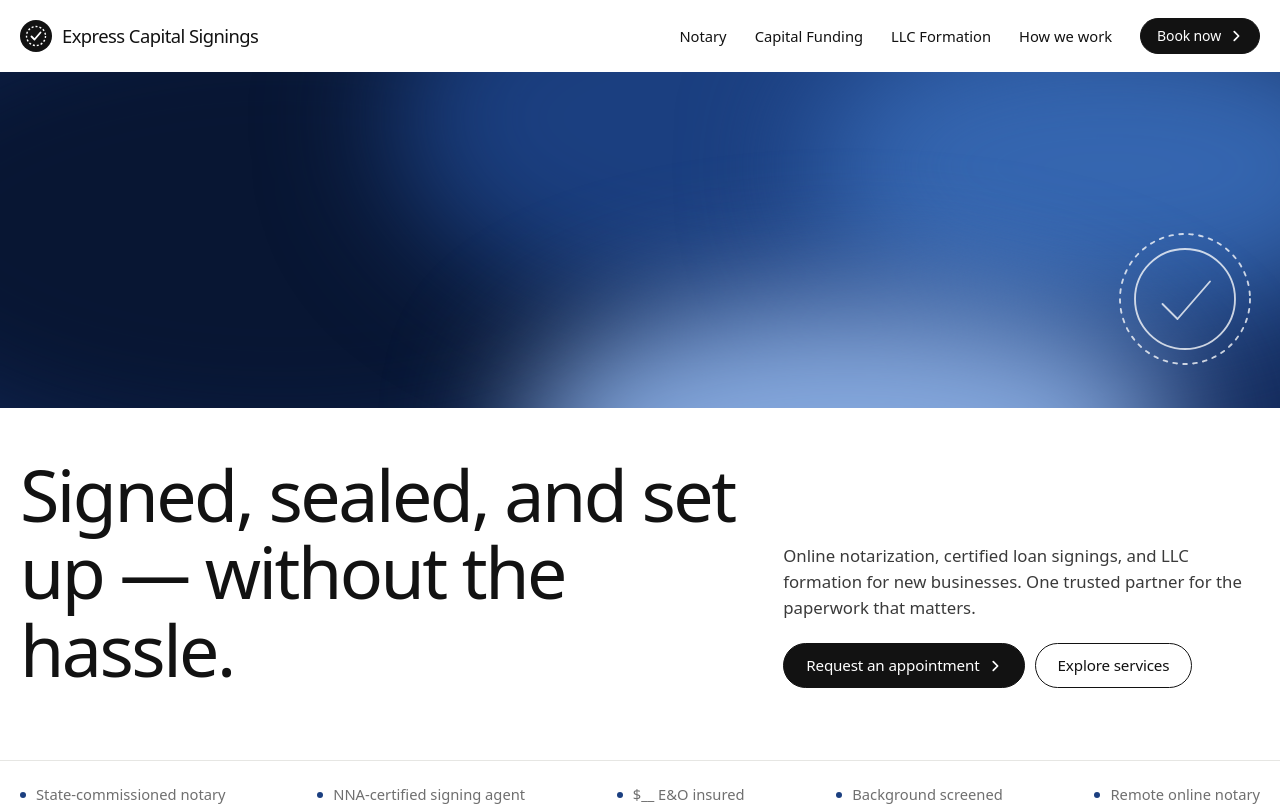
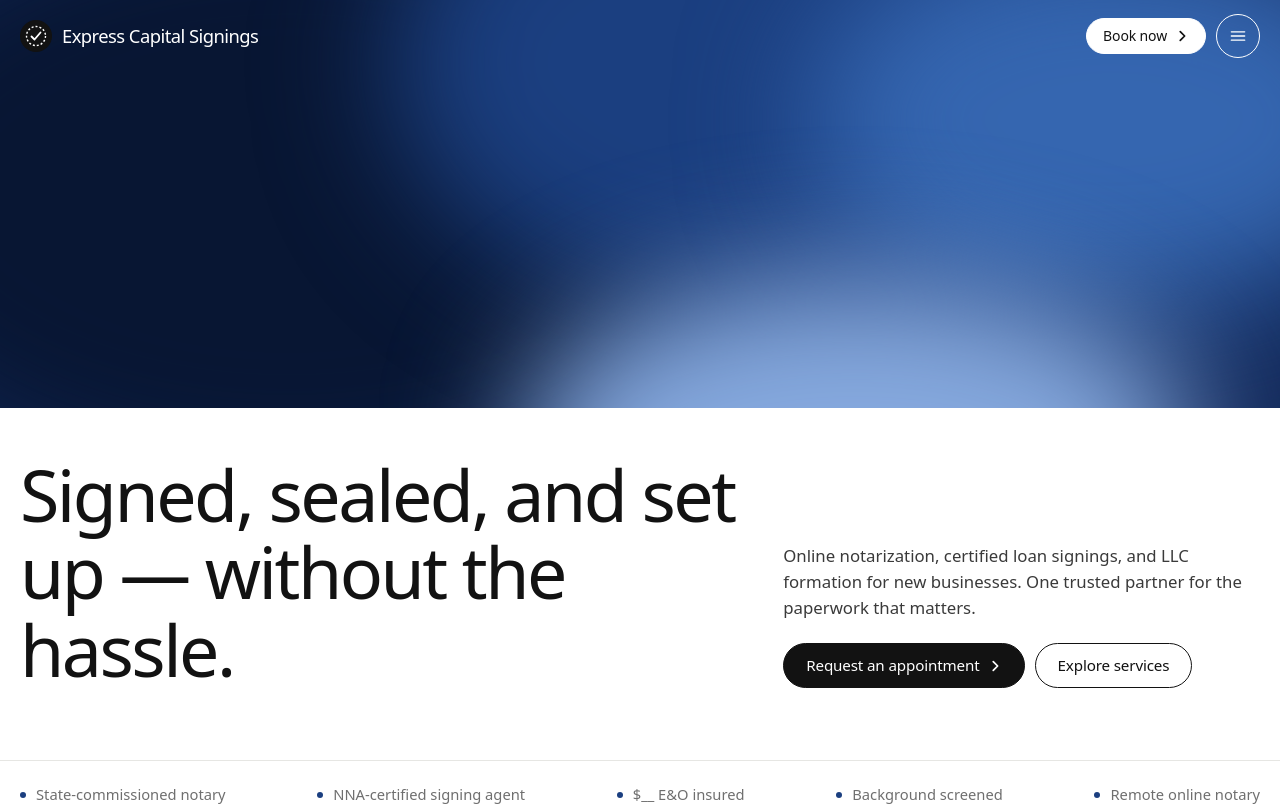
Before and after one commit to Iconicbro/Notary-Site, a plain HTML site: page index.html in a window 1280 px wide. Shown: the top 809 px of the page. Drawn offline with Linux system fonts and the light colour scheme.

Commit message:
Header over the hero gradient with a hamburger menu; remove hero check mark
Also keep the request form's service in sync with the Capital Funding tab.

Co-Authored-By: Claude Opus 5.5 <noreply@anthropic.com>

```diff
--- a/css/styles.css
+++ b/css/styles.css
@@ -69,14 +69,36 @@ img, svg { display: block; }
 .chev { width: 14px; height: 14px; fill: none; stroke: currentColor; stroke-width: 2; stroke-linecap: round; stroke-linejoin: round; }
 
 /* ---------- Header ---------- */
-.site-header { position: sticky; top: 0; z-index: 50; background: rgba(255,255,255,.88); backdrop-filter: saturate(1.4) blur(12px); }
+/* Header floats over the hero gradient (white text), then turns solid once you scroll past it */
+html { scroll-padding-top: 80px; }
+.site-header { position: fixed; top: 0; left: 0; right: 0; z-index: 50; color: #fff; transition: background .25s, color .25s, box-shadow .25s; }
+.site-header.is-scrolled { background: rgba(255,255,255,.92); backdrop-filter: saturate(1.4) blur(12px); -webkit-backdrop-filter: saturate(1.4) blur(12px); color: var(--ink); box-shadow: 0 1px 0 var(--line, rgba(0,0,0,.08)); }
+.site-header :focus-visible { outline-color: currentColor; }
 .header-inner { display: flex; align-items: center; justify-content: space-between; height: 72px; gap: 16px; }
-.brand { display: flex; align-items: center; gap: 10px; text-decoration: none; min-width: 0; }
+.brand { display: flex; align-items: center; gap: 10px; text-decoration: none; min-width: 0; color: inherit; }
+.brand-logo { flex-shrink: 0; }
 .brand-name { font-weight: 500; font-size: 1.15rem; letter-spacing: -0.03em; white-space: nowrap; overflow: hidden; text-overflow: ellipsis; }
-.header-nav { display: flex; align-items: center; gap: 28px; }
-.header-nav a:not(.btn) { text-decoration: none; font-size: .92rem; font-weight: 500; color: var(--ink); position: relative; }
-.header-nav a:not(.btn)::after { content: ""; position: absolute; left: 0; right: 100%; bottom: -4px; height: 1px; background: currentColor; transition: right .25s; }
-.header-nav a:not(.btn):hover::after { right: 0; }
+.header-actions { position: relative; display: flex; align-items: center; gap: 10px; flex-shrink: 0; }
+.header-book { background: #fff; color: var(--ink); border-color: #fff; }
+.header-book:hover { gap: 12px; }
+.is-scrolled .header-book { background: var(--ink); color: #fff; border-color: var(--ink); }
+.menu-toggle {
+  width: 44px; height: 44px; display: grid; place-items: center; padding: 0; cursor: pointer;
+  border-radius: 999px; border: 1px solid currentColor; background: transparent; color: inherit;
+}
+.menu-toggle svg { width: 20px; height: 20px; fill: none; stroke: currentColor; stroke-width: 1.6; stroke-linecap: round; }
+.menu-toggle path { transition: transform .2s ease, opacity .2s ease; transform-origin: 12px 12px; }
+.menu-toggle[aria-expanded="true"] .bar1 { transform: translateY(5px) rotate(45deg); }
+.menu-toggle[aria-expanded="true"] .bar2 { opacity: 0; }
+.menu-toggle[aria-expanded="true"] .bar3 { transform: translateY(-5px) rotate(-45deg); }
+.site-menu {
+  position: absolute; top: calc(100% + 12px); right: 0; min-width: 240px;
+  display: flex; flex-direction: column; padding: 8px;
+  background: #fff; color: var(--ink); border-radius: 16px; box-shadow: 0 18px 50px rgba(8,22,51,.22);
+}
+.site-menu[hidden] { display: none; }
+.site-menu a { padding: 12px 14px; border-radius: 10px; text-decoration: none; font-weight: 500; }
+.site-menu a:hover, .site-menu a:focus-visible { background: rgba(18,41,90,.07); outline: none; }
 
 /* ---------- Gradient blobs (shared by hero + CTA card) ---------- */
 .hero-visual, .request-card { position: relative; overflow: hidden; isolation: isolate; }
@@ -94,10 +116,7 @@ img, svg { display: block; }
 .hero { padding: 0 0 72px; overflow-x: clip; }
 /* Full-bleed: the hero band breaks out of the container to span the viewport */
 .hero-bleed { width: 100vw; margin-inline: calc(50% - 50vw); }
-.hero-visual { height: clamp(260px, 42vh, 440px); border-radius: 0; background: #12295a; }
-.hero-seal { position: absolute; right: max(20px, calc((100% - 1240px) / 2)); bottom: 10%; width: clamp(90px, 12vw, 150px); opacity: .9; }
-.hero-seal svg { width: 100%; height: auto; fill: none; stroke: rgba(255,255,255,.85); stroke-width: 1.5; stroke-linecap: round; stroke-linejoin: round; }
-.hero-seal circle:first-child { stroke-dasharray: 3 5; }
+.hero-visual { height: calc(clamp(260px, 42vh, 440px) + 72px); border-radius: 0; background: #12295a; }
 .hero-copy { display: grid; grid-template-columns: 1.5fr 1fr; gap: 48px; align-items: end; margin-top: 48px; }
 .hero h1 { font-size: clamp(2.4rem, 5.6vw, 4.6rem); margin: 0; }
 .hero-side p { color: var(--ink-2); font-size: 1.05rem; }
@@ -287,7 +306,6 @@ input[aria-invalid="true"], select[aria-invalid="true"], textarea[aria-invalid="
 
 /* ---------- Responsive ---------- */
 @media (max-width: 1000px) {
-  .header-nav a:not(.btn) { display: none; }
   .hero-copy, .split, .request-inner, .principle-grid, .footer-bottom { grid-template-columns: 1fr; }
   .hero-copy { gap: 24px; }
   .split { gap: 40px; }
@@ -300,6 +318,7 @@ input[aria-invalid="true"], select[aria-invalid="true"], textarea[aria-invalid="
   .container { width: calc(100% - 32px); }
   .header-inner { height: 64px; }
   .brand-name { font-size: .92rem; letter-spacing: -0.02em; }
+  .header-book { display: none; }
   .hero { padding-bottom: 48px; }
   .hero-copy { margin-top: 32px; }
   .services, .principles, .request { padding: 72px 0; }
--- a/index.html
+++ b/index.html
@@ -31,15 +31,21 @@
         <img src="assets/logo-placeholder.svg" alt="" width="32" height="32" class="brand-logo">
         <span class="brand-name">Express Capital Signings</span>
       </a>
-      <nav class="header-nav" aria-label="Primary">
-        <a href="#notary">Notary</a>
-        <a href="#capital-funding">Capital Funding</a>
-        <a href="#llc-formation">LLC Formation</a>
-        <a href="#how-we-work">How we work</a>
-        <a class="btn btn-dark btn-small" href="#request">Book now
+      <div class="header-actions">
+        <a class="btn btn-small header-book" href="#request">Book now
           <svg class="chev" aria-hidden="true" viewBox="0 0 16 16"><path d="M6 3l5 5-5 5"/></svg>
         </a>
-      </nav>
+        <button class="menu-toggle" type="button" aria-expanded="false" aria-controls="site-menu" aria-label="Open menu">
+          <svg aria-hidden="true" viewBox="0 0 24 24"><path class="bar1" d="M4 7h16"/><path class="bar2" d="M4 12h16"/><path class="bar3" d="M4 17h16"/></svg>
+        </button>
+        <nav class="site-menu" id="site-menu" aria-label="Primary" hidden>
+          <a href="#notary">Notary</a>
+          <a href="#capital-funding">Capital Funding</a>
+          <a href="#llc-formation">LLC Formation</a>
+          <a href="#how-we-work">How we work</a>
+          <a href="#request">Book now</a>
+        </nav>
+      </div>
     </div>
   </header>
 
@@ -49,9 +55,6 @@
       <div class="container">
         <div class="hero-visual hero-bleed" aria-hidden="true">
           <span class="blob b1"></span><span class="blob b2"></span><span class="blob b3"></span><span class="blob b4"></span>
-          <div class="hero-seal">
-            <svg viewBox="0 0 120 120"><circle cx="60" cy="60" r="52"/><circle cx="60" cy="60" r="40"/><path d="M42 64l12 12 26-30"/></svg>
-          </div>
         </div>
         <div class="hero-copy">
           <h1 id="hero-title">Signed, sealed, and set up — without the hassle.</h1>
@@ -91,7 +94,7 @@
 
         <div class="tabs" role="tablist" aria-label="Our services">
           <button class="tab" role="tab" id="tab-notary" aria-controls="panel-notary" aria-selected="true" data-slug="notary">Notary</button>
-          <button class="tab" role="tab" id="tab-loan" aria-controls="panel-loan" aria-selected="false" tabindex="-1" data-slug="capital-funding">Capital Funding</button>
+          <button class="tab" role="tab" id="tab-loan" aria-controls="panel-loan" aria-selected="false" tabindex="-1" data-slug="capital-funding" data-service="loan-signing">Capital Funding</button>
           <button class="tab" role="tab" id="tab-llc" aria-controls="panel-llc" aria-selected="false" tabindex="-1" data-slug="llc-formation">LLC Formation</button>
         </div>
 
--- a/js/main.js
+++ b/js/main.js
@@ -16,7 +16,7 @@
       document.getElementById(t.getAttribute('aria-controls')).hidden = !selected;
     });
     if (opts.focus) tab.focus();
-    if (serviceSelect) serviceSelect.value = tab.dataset.slug;
+    if (serviceSelect) serviceSelect.value = tab.dataset.service || tab.dataset.slug;
     if (opts.updateHash !== false && history.replaceState) {
       history.replaceState(null, '', '#' + tab.dataset.slug);
     }
@@ -136,3 +136,38 @@
   var year = document.getElementById('year');
   if (year) year.textContent = new Date().getFullYear();
 })();
+
+// ---------- Header: hamburger menu + solid background after the hero ----------
+(function () {
+  'use strict';
+  var header = document.querySelector('.site-header');
+  var toggle = document.querySelector('.menu-toggle');
+  var menu = document.getElementById('site-menu');
+  var heroVisual = document.querySelector('.hero-visual');
+  if (!header || !toggle || !menu) return;
+
+  function setOpen(open, opts) {
+    menu.hidden = !open;
+    toggle.setAttribute('aria-expanded', String(open));
+    toggle.setAttribute('aria-label', open ? 'Close menu' : 'Open menu');
+    if (open) { var first = menu.querySelector('a'); if (first) first.focus(); }
+    else if (opts && opts.returnFocus) toggle.focus();
+  }
+
+  toggle.addEventListener('click', function () { setOpen(menu.hidden); });
+  menu.addEventListener('click', function (e) { if (e.target.closest('a')) setOpen(false); });
+  document.addEventListener('keydown', function (e) {
+    if (e.key === 'Escape' && !menu.hidden) setOpen(false, { returnFocus: true });
+  });
+  document.addEventListener('click', function (e) {
+    if (!menu.hidden && !e.target.closest('.header-actions')) setOpen(false);
+  });
+
+  function onScroll() {
+    var limit = heroVisual ? heroVisual.offsetHeight - header.offsetHeight : 10;
+    header.classList.toggle('is-scrolled', window.scrollY > limit);
+  }
+  window.addEventListener('scroll', onScroll, { passive: true });
+  window.addEventListener('resize', onScroll);
+  onScroll();
+})();
```
